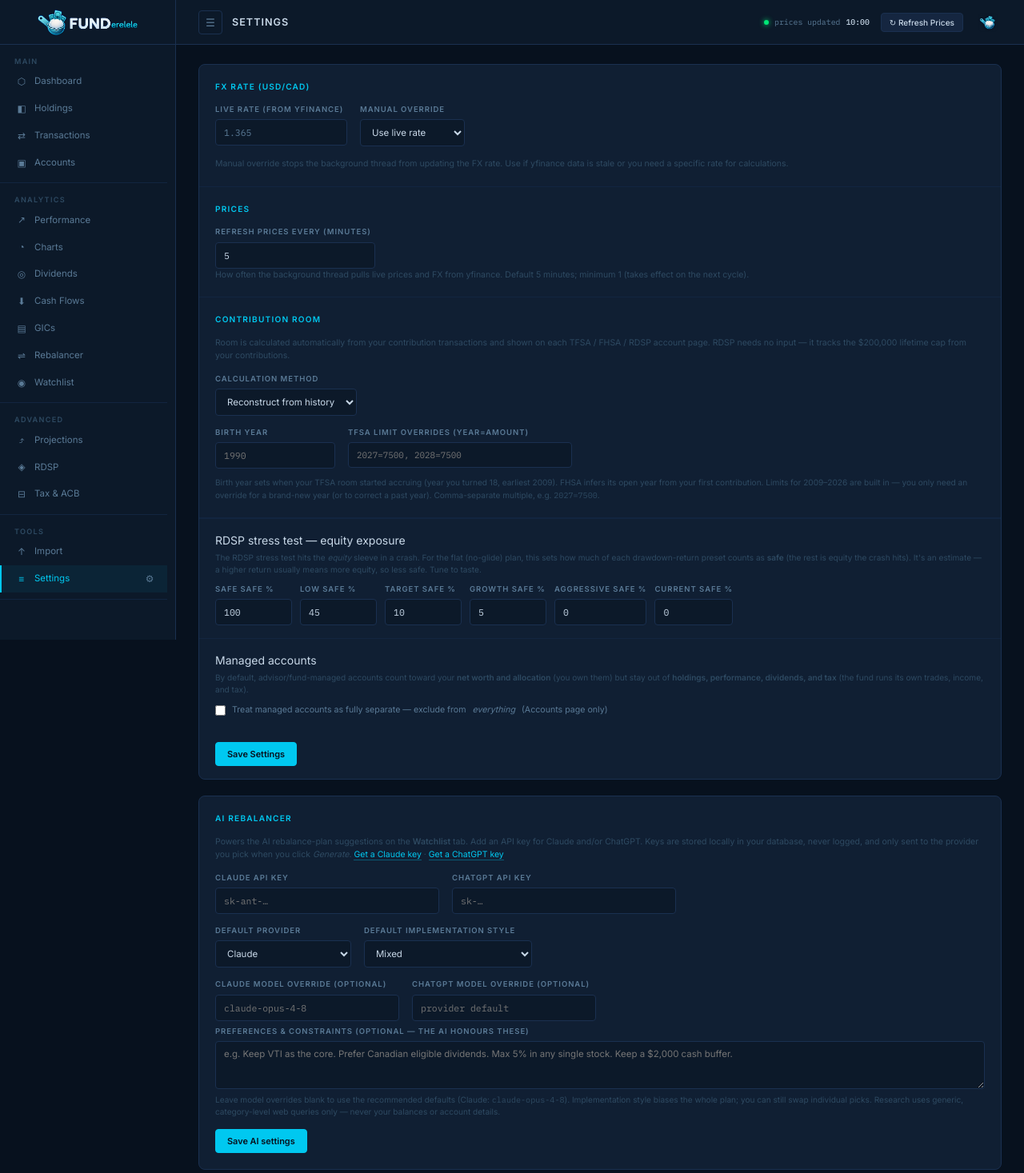
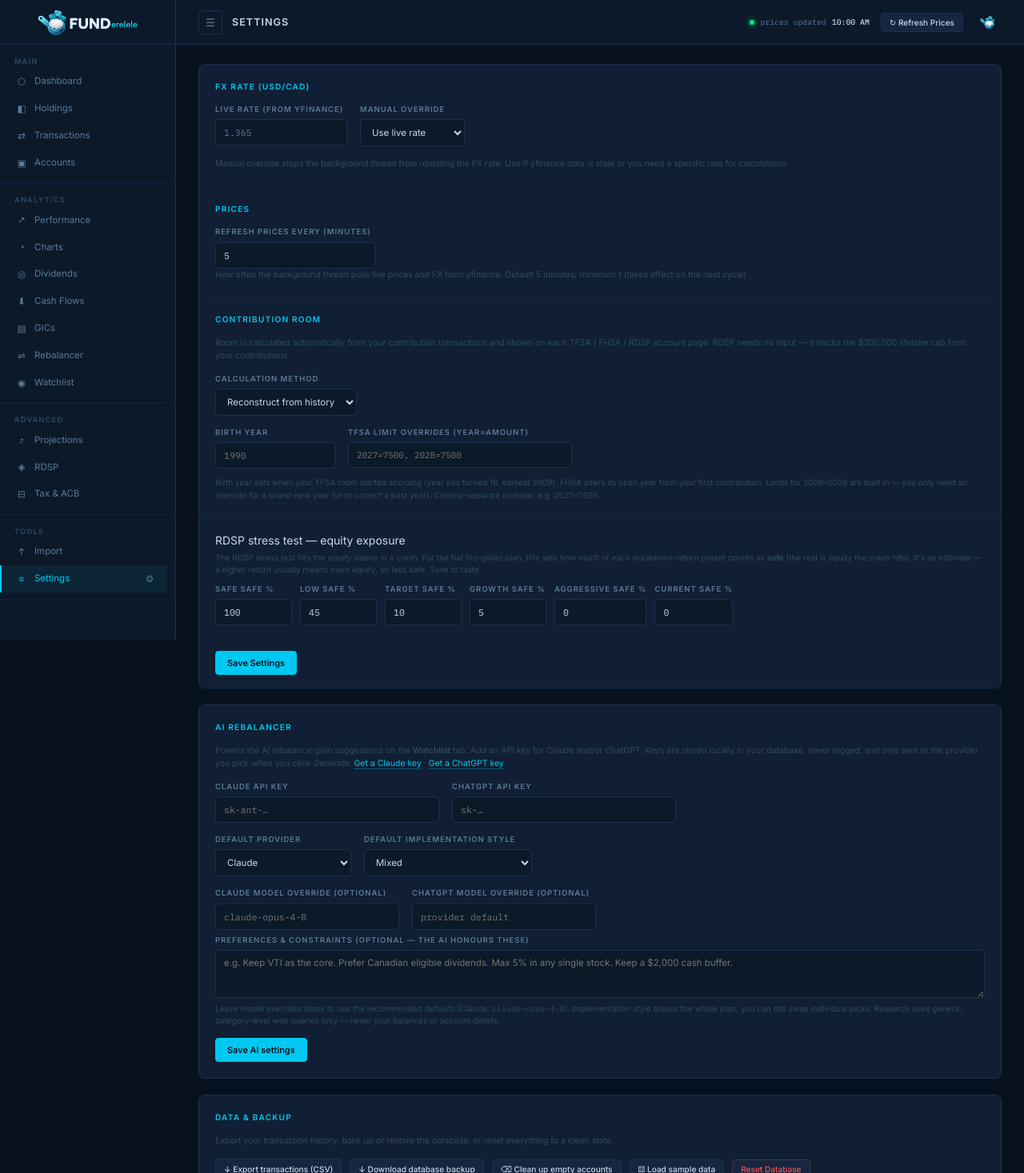
Before and after one commit to toma-nator/FUNDerelele, a Flask app: page /settings in a window 1280 px wide. Shown: the top 1467 px of the page at 80% size. Run offline with Flask 3, Linux system fonts and the light colour scheme; tables that the repository leaves empty hold one stand-in row (values such as "Sample post").

Commit message:
chore: housekeeping — local timezones, drop managed-separate setting, Beta->Charts, $5 note
1) Timestamps ('prices updated/as of') now render in the BROWSER's local timezone (autodetected) instead of UTC: a localdt filter emits a <time> element that app.js reformats. No setting needed — shows everyone their own local time.

2) Removed the 'treat managed accounts as fully separate (exclude from everything)' setting per request; managed accounts now always count toward net worth + allocation (the default). managed_fully_separate() is parked (returns False) so the toggle can be restored later.

3) Generate plan shows 'costs approximately $5 per run' beside the button + in the confirm dialogs (was the $2-5 range).

4) Removed Beta from the Rebalancer overall-portfolio view to declutter it, and added Beta as a Charts allocation ('By Beta') so it stays accessible.

Co-Authored-By: Claude Opus 4.8 <noreply@anthropic.com>

```diff
--- a/app.py
+++ b/app.py
@@ -329,6 +329,20 @@ def tlabel_filter(ticker):
 def mktcap_filter(v):
     from calculations import _fmt_mktcap
     return _fmt_mktcap(v) if v else '—'
+
+
+@app.template_filter('localdt')
+def localdt_filter(dt, mode='datetime'):
+    """A UTC datetime → a <time> element that app.js re-renders in the BROWSER's
+    timezone (autodetected). The server-side text is the UTC fallback if JS is off.
+    mode 'time' → HH:MM, 'datetime' → date + time."""
+    from markupsafe import Markup
+    from datetime import timezone
+    if not dt:
+        return Markup('<time>—</time>')
+    iso = dt.replace(tzinfo=timezone.utc).isoformat()
+    fb = dt.strftime('%H:%M' if mode == 'time' else '%Y-%m-%d %H:%M')
+    return Markup(f'<time data-localize="{mode}" datetime="{iso}">{fb}</time>')
 
 
 @app.template_filter('sparkline')
@@ -1342,15 +1356,6 @@ def settings():
             else:
                 db.session.add(Setting(key='rdsp_equity_map', value=json.dumps(eq)))
 
-        # Managed accounts: fully separate (exclude from everything) checkbox.
-        if 'managed_form' in request.form:
-            val = '1' if request.form.get('managed_separate') == 'on' else '0'
-            ms = Setting.query.get('managed_separate')
-            if ms:
-                ms.value = val
-            else:
-                db.session.add(Setting(key='managed_separate', value=val))
-
         # Mutual funds to show by ticker instead of their friendly name.
         show_ticker = ','.join(t.strip().upper() for t in request.form.getlist('fund_show_ticker') if t.strip())
         sft = Setting.query.get('fund_show_ticker')
@@ -1394,8 +1399,6 @@ def settings():
     from calculations import managed_account_names, managed_fully_separate
     return render_template('settings.html',
                            fund_tickers=fund_tickers,
-                           managed_exists=bool(managed_account_names()),
-                           managed_separate=managed_fully_separate(),
                            fx_rate=gs('fx_usd_cad', '1.365'),
                            fx_manual=gs('fx_manual', '0'),
                            fx_manual_rate=gs('fx_manual_rate', ''),
--- a/calculations.py
+++ b/calculations.py
@@ -211,11 +211,10 @@ def managed_account_names():
 
 
 def managed_fully_separate():
-    """True if managed accounts are excluded from ALL stats (visible only on the
-    Accounts page) — the optional 'fully separate' setting."""
-    from models import Setting
-    s = Setting.query.get('managed_separate')
-    return bool(s and (s.value or '').lower() in ('1', 'true', 'yes', 'on'))
+    """Parked: the 'fully separate' (exclude managed from everything) setting was removed
+    from the UI — managed accounts always count toward net worth + allocation (the
+    default). Kept as a hook if the toggle is ever restored."""
+    return False
 
 
 def managed_included_in(area):
@@ -702,7 +701,7 @@ def get_account_breakdown(account_name):
                 'currency': [], 'invested_vs_cash': _invested_vs_cash(0.0), 'positions': []}
 
     meta = get_holdings_metadata([h['ticker'] for h in holdings])
-    asset_type, sector, market_cap, currency, region = {}, {}, {}, {}, {}
+    asset_type, sector, market_cap, currency, region, beta = {}, {}, {}, {}, {}, {}
     positions = []
 
     for h in holdings:
@@ -715,6 +714,8 @@ def get_account_breakdown(account_name):
         currency[h['currency']] = currency.get(h['currency'], 0) + mv
         for rgn, w in _region_weights(h['ticker'], m).items():
             region[rgn] = region.get(rgn, 0) + mv * w
+        bb = _beta_bucket(m.get('beta'), m.get('asset_type'))
+        beta[bb] = beta.get(bb, 0) + mv
 
         # Sector — ETF look-through when available, else the equity's own sector
         if m.get('fund_sectors'):
@@ -755,6 +756,7 @@ def get_account_breakdown(account_name):
         'market_cap': to_list(market_cap),
         'currency': to_list(currency),
         'region': to_list(region),
+        'beta': to_list(beta),
         'invested_vs_cash': invested_vs_cash,
         'positions': positions,
     }
@@ -1750,7 +1752,6 @@ def get_rebalancer_data(account=None, dimension='sector', mode='cash', deploy_ca
         'market_cap': lambda h, m: _bucket_weights(h, m, 'market_cap'),
         'currency': lambda h, m: _bucket_weights(h, m, 'currency'),
         'country': lambda h, m: _bucket_weights(h, m, 'country'),
-        'beta': lambda h, m: _bucket_weights(h, m, 'beta'),
         'blend': lambda h, m: _bucket_weights(h, m, 'blend'),
     }
     overall_views = {}
@@ -1783,7 +1784,7 @@ def get_rebalancer_data(account=None, dimension='sector', mode='cash', deploy_ca
         'overall_views': overall_views,
         'overall_view_labels': [('sector', 'Sector'), ('asset_class', 'Asset Class'),
                                 ('market_cap', 'Market Cap'), ('currency', 'Currency'),
-                                ('country', 'Country'), ('beta', 'Beta'), ('blend', 'Blended Risk')],
+                                ('country', 'Country'), ('blend', 'Blended Risk')],
         'known_buckets': _known_buckets(dimension),
     }
     if not account:
--- a/static/js/app.js
+++ b/static/js/app.js
@@ -30,6 +30,17 @@ document.addEventListener('DOMContentLoaded', () => {
       el.style.opacity = '0';
       setTimeout(() => el.remove(), 400);
     }, 5000);
+  });
+});
+
+// Render UTC <time data-localize> stamps in the browser's own timezone (autodetected)
+document.addEventListener('DOMContentLoaded', () => {
+  document.querySelectorAll('time[data-localize][datetime]').forEach(el => {
+    const d = new Date(el.getAttribute('datetime'));
+    if (isNaN(d)) return;
+    el.textContent = el.getAttribute('data-localize') === 'time'
+      ? d.toLocaleTimeString([], { hour: '2-digit', minute: '2-digit' })
+      : d.toLocaleString([], { year: 'numeric', month: 'short', day: 'numeric', hour: '2-digit', minute: '2-digit' });
   });
 });
 
--- a/templates/base.html
+++ b/templates/base.html
@@ -52,7 +52,7 @@
       </div>
       <div class="topbar-right">
         {% if last_updated %}
-          <span class="updated-at">prices updated <time>{{ last_updated.last_updated.strftime('%H:%M') if last_updated.last_updated else '—' }}</time></span>
+          <span class="updated-at">prices updated {{ last_updated.last_updated | localdt('time') }}</span>
         {% endif %}
         <button class="btn btn-sm" onclick="refreshPrices(this)">↻ Refresh Prices</button>
         {% block topbar_actions %}{% endblock %}
--- a/templates/holdings.html
+++ b/templates/holdings.html
@@ -8,7 +8,7 @@
   <div class="card-header">
     All Positions
     {% if last_updated and last_updated.last_updated %}
-      <span class="card-sub">prices as of {{ last_updated.last_updated.strftime('%Y-%m-%d %H:%M') }}</span>
+      <span class="card-sub">prices as of {{ last_updated.last_updated | localdt }}</span>
     {% endif %}
   </div>
 
--- a/templates/settings.html
+++ b/templates/settings.html
@@ -119,23 +119,6 @@
         {% endfor %}
       </div>
     </div>
-
-    {% if managed_exists %}
-    <!-- Managed (advisor/fund-run) accounts in stats -->
-    <div style="border-top:1px solid var(--border-sub);padding:16px 20px">
-      <input type="hidden" name="managed_form" value="1">
-      <label style="display:block;margin-bottom:4px">Managed accounts</label>
-      <p style="font-size:.72rem;color:var(--text-muted);margin-bottom:10px">
-        By default, advisor/fund-managed accounts count toward your <strong>net worth and
-        allocation</strong> (you own them) but stay out of <strong>holdings, performance,
-        dividends, and tax</strong> (the fund runs its own trades, income, and tax).
-      </p>
-      <label class="perf-check" style="justify-content:flex-start;gap:8px">
-        <input type="checkbox" name="managed_separate" {% if managed_separate %}checked{% endif %}>
-        Treat managed accounts as fully separate — exclude from <em>everything</em> (Accounts page only)
-      </label>
-    </div>
-    {% endif %}
 
     {% if fund_tickers %}
     <!-- Mutual-fund display: friendly name (default) vs ticker -->
```
Also changed, not shown: charts.py (+7 -1 lines), templates/watchlist.html (+6 -5 lines).
